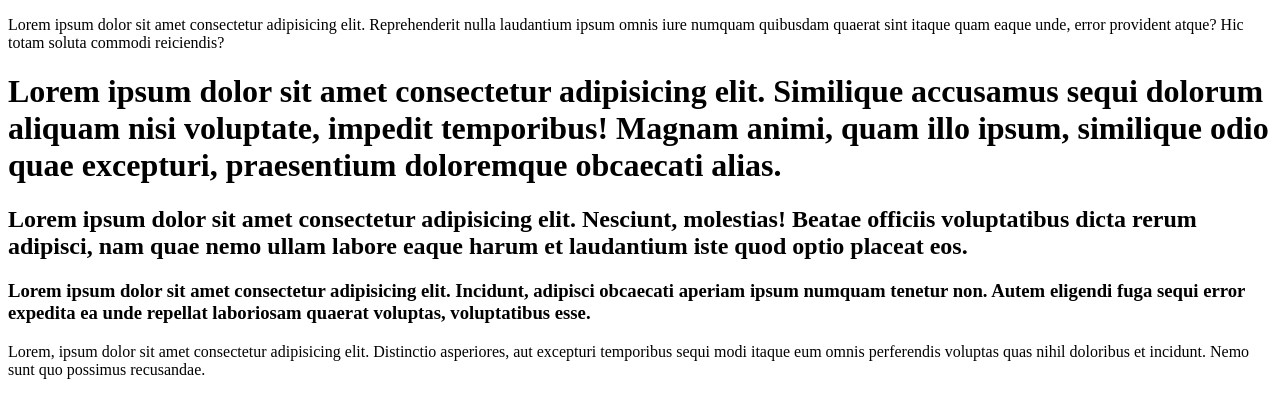
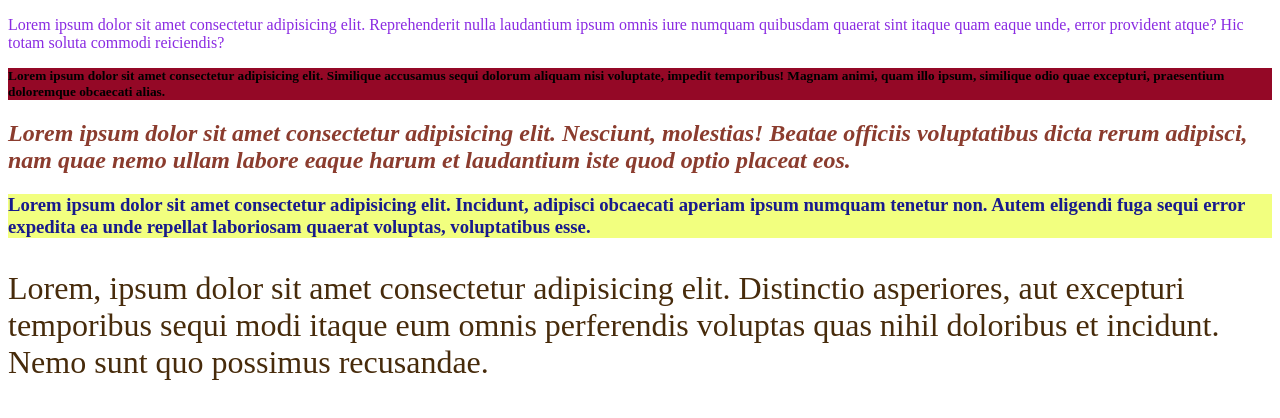
Before and after one commit to RafaelHernandezSierrra/Entornos-Rafael-Hernandez, a plain HTML site: page index.html in a window 1280 px wide. Drawn offline with Linux system fonts and the light colour scheme; the site is published under a folder, as on GitHub Pages, so addresses that start at the root find nothing.

Commit message:
todo marron

```diff
--- a/index.html
+++ b/index.html
@@ -5,7 +5,7 @@
     <meta http-equiv="X-UA-Compatible" content="IE=edge">
     <meta name="viewport" content="width=device-width, initial-scale=1.0">
     <title>Document</title>
-    <link href="/2T_EED_RafaelHernandez.css/estilos.css" rel="stylesheet">
+    <link href="2T_EED_RafaelHernandez.css/estilos.css" rel="stylesheet">
 </head>
 <body>
     <p>
```
